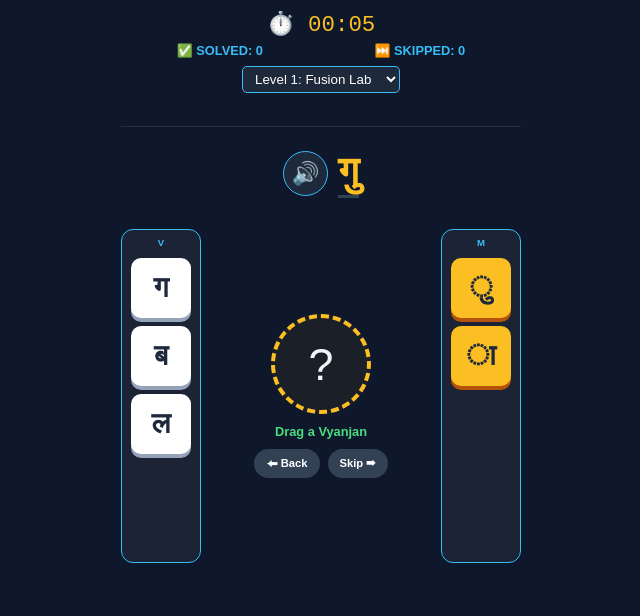
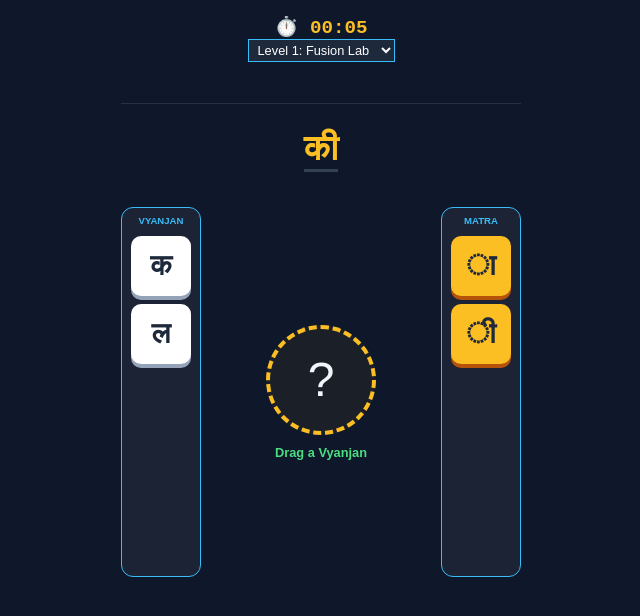
Before and after one commit to pvnarayana76/Maatra4, a plain HTML site: page index.html in a window 1280 px wide. Shown: the whole page, without its empty margins (319-959 px from the left). Drawn offline with Linux system fonts and the light colour scheme.

Commit message:
index.html

```diff
--- a/index.html
+++ b/index.html
@@ -3,7 +3,7 @@
 <head>
     <meta charset="UTF-8">
     <meta name="viewport" content="width=device-width, initial-scale=1.0, maximum-scale=1.0, user-scalable=no">
-    <title>Akshara Alchemist - Classroom Pro</title>
+    <title>Akshara Alchemist - Pro</title>
     <style>
         :root { --bg: #0f172a; --blue: #38bdf8; --gold: #fbbf24; --white: #f1f5f9; --green: #4ade80; --red: #ef4444; }
         * { box-sizing: border-box; touch-action: none; -webkit-user-select: none; }
@@ -14,88 +14,64 @@
         }
 
         .container { width: 100%; max-width: 420px; height: 100%; display: flex; flex-direction: column; padding: 10px; }
+        header { text-align: center; height: 12%; border-bottom: 1px solid rgba(255,255,255,0.1); }
+        .timer { font-family: monospace; font-size: 1.2rem; color: var(--gold); margin-top: 5px; font-weight: bold; }
 
-        header { text-align: center; height: 15%; border-bottom: 1px solid rgba(255,255,255,0.1); padding-bottom: 5px; }
-        .stats-bar { display: flex; justify-content: space-around; font-size: 0.8rem; margin-top: 5px; color: var(--blue); font-weight: bold; }
-        .timer { font-family: monospace; font-size: 1.4rem; color: var(--gold); }
+        #goal-area { text-align: center; height: 12%; display: flex; align-items: center; justify-content: center; }
+        #target-text { color: var(--gold); font-size: 2.2rem; font-weight: bold; border-bottom: 3px solid #334155; }
 
-        #goal-area { text-align: center; height: 12%; display: flex; align-items: center; justify-content: center; gap: 10px; }
-        #target-text { color: var(--gold); font-size: 2.5rem; font-weight: bold; border-bottom: 3px solid #334155; }
-        .speak-btn { background: #1e293b; border: 1px solid var(--blue); border-radius: 50%; width: 45px; height: 45px; font-size: 1.4rem; cursor: pointer; color: white; display: flex; align-items: center; justify-content: center; }
-
-        .game-grid { display: grid; grid-template-columns: 80px 1fr 80px; gap: 10px; height: 45%; align-items: center; }
-        .bank { background: rgba(255,255,255,0.05); border: 1px solid var(--blue); border-radius: 12px; height: 95%; display: flex; flex-direction: column; align-items: center; padding: 5px; gap: 8px; overflow-y: auto; }
-        .bank h3 { font-size: 0.6rem; margin: 2px; color: var(--blue); text-transform: uppercase; }
+        .game-grid { display: grid; grid-template-columns: 80px 1fr 80px; gap: 10px; height: 50%; align-items: center; }
+        .bank {
+            background: rgba(255,255,255,0.05); border: 1px solid var(--blue); border-radius: 12px;
+            height: 95%; display: flex; flex-direction: column; align-items: center; padding: 5px; gap: 8px; overflow-y: auto;
+        }
+        .bank h3 { font-size: 0.6rem; margin: 2px; color: var(--blue); }
 
         .forge-zone { display: flex; flex-direction: column; align-items: center; justify-content: center; }
-        #forge-circle { width: 100px; height: 100px; border: 4px dashed var(--gold); border-radius: 50%; display: flex; justify-content: center; align-items: center; font-size: 2.8rem; background: rgba(251,191,36,0.05); transition: 0.2s; }
+        #forge-circle {
+            width: 110px; height: 110px; border: 4px dashed var(--gold); border-radius: 50%;
+            display: flex; justify-content: center; align-items: center; font-size: 3rem;
+            background: rgba(251,191,36,0.05); transition: all 0.2s;
+        }
 
         .shake { animation: shake 0.4s; border-color: var(--red) !important; background: rgba(239, 68, 68, 0.2) !important; }
         @keyframes shake { 0%, 100% { transform: translateX(0); } 25% { transform: translateX(-8px); } 75% { transform: translateX(8px); } }
 
-        .tile { width: 60px; height: 60px; background: white; color: #1e293b; border-radius: 10px; display: flex; justify-content: center; align-items: center; font-size: 1.8rem; font-weight: bold; box-shadow: 0 4px 0 #94a3b8; flex-shrink: 0; }
+        .tile {
+            width: 60px; height: 60px; background: white; color: #1e293b; border-radius: 10px;
+            display: flex; justify-content: center; align-items: center; font-size: 1.8rem; font-weight: bold;
+            box-shadow: 0 4px 0 #94a3b8; flex-shrink: 0;
+        }
         .tile.m { background: var(--gold); box-shadow: 0 4px 0 #b45309; }
 
-        #msg { font-size: 0.8rem; color: var(--green); margin-top: 10px; height: 15px; font-weight: bold; }
-
-        .nav-controls { display: flex; gap: 8px; margin-top: 10px; }
-        .nav-btn { padding: 8px 12px; background: #334155; border: none; border-radius: 20px; color: white; font-weight: bold; font-size: 0.7rem; cursor: pointer; }
-        #next-btn { background: var(--green); color: #0f172a; }
+        #msg { font-size: 0.8rem; color: var(--green); margin-top: 10px; height: 15px; font-weight: bold; text-align: center; }
+        #next-btn { padding: 10px 20px; background: var(--green); border: none; border-radius: 30px; font-weight: bold; color: #0f172a; margin-top: 5px; cursor: pointer;}
         .hidden { display: none !important; }
 
         #tray-area { height: 15%; display: flex; flex-direction: column; align-items: center; justify-content: center; }
-        .word-tray { display: flex; gap: 8px; flex-wrap: wrap; justify-content: center; }
-        .slot { width: 60px; height: 60px; border: 2px dashed #475569; border-radius: 10px; display: flex; justify-content: center; align-items: center; font-size: 1.6rem; background: rgba(0,0,0,0.2); }
-
-        /* MODAL REPORT */
-        .modal { position: fixed; top: 0; left: 0; width: 100%; height: 100%; background: rgba(0,0,0,0.9); display: none; flex-direction: column; align-items: center; justify-content: center; z-index: 100; text-align: center; }
-        .modal-content { background: #1e293b; padding: 30px; border-radius: 20px; border: 2px solid var(--blue); width: 85%; max-width: 350px; }
-        .modal h2 { color: var(--gold); margin-bottom: 20px; }
-        .modal p { font-size: 1.2rem; margin: 10px 0; }
-        .reset-btn { margin-top: 20px; padding: 12px 25px; background: var(--green); border: none; border-radius: 30px; font-weight: bold; color: #0f172a; cursor: pointer; }
+        .word-tray { display: flex; gap: 8px; }
+        .slot { width: 65px; height: 65px; border: 2px dashed #475569; border-radius: 10px; display: flex; justify-content: center; align-items: center; font-size: 1.8rem; background: rgba(0,0,0,0.2); }
     </style>
 </head>
 <body>
 
-<div id="report-modal" class="modal">
-    <div class="modal-content">
-        <h2>Shabash! 🌟</h2>
-        <p>Accuracy: <span id="rep-acc">0</span>%</p>
-        <p>Time: <span id="rep-time">00:00</span></p>
-        <p>Skipped: <span id="rep-skip">0</span></p>
-        <button class="reset-btn" onclick="closeModal()">Play Again</button>
-    </div>
-</div>
-
 <div class="container">
     <header>
         <div class="timer">⏱️ <span id="clock">00:00</span></div>
-        <div class="stats-bar">
-            <span>✅ SOLVED: <span id="stat-win">0</span></span>
-            <span>⏭️ SKIPPED: <span id="stat-skip">0</span></span>
-        </div>
-        <select id="lvl" onchange="start()" style="margin-top:8px; background:#1e293b; color:white; border:1px solid var(--blue); padding: 4px 8px; border-radius: 5px;">
+        <select id="lvl" onchange="start()" style="background:#1e293b; color:white; border:1px solid var(--blue); padding: 2px 5px; font-size: 0.8rem;">
             <option value="1">Level 1: Fusion Lab</option>
             <option value="2">Level 2: Word Smith</option>
         </select>
     </header>
 
-    <div id="goal-area">
-        <button class="speak-btn" onclick="pronounceTarget()">🔊</button>
-        <div id="target-text">...</div>
-    </div>
+    <div id="goal-area"><div id="target-text">...</div></div>
 
     <div class="game-grid">
         <div class="bank" id="v-bank"></div>
         <div class="forge-zone">
-            <div id="forge-circle" ondragover="e=>e.preventDefault()" ondrop="handleDrop(event)">?</div>
+            <div id="forge-circle" ondragover="e=>e.preventDefault()" ondrop="handleDrop(event)" draggable="true" ondragstart="handleForgeDrag(event)">?</div>
             <div id="msg">Drag a Vyanjan</div>
-
-            <div class="nav-controls">
-                <button class="nav-btn" onclick="moveBack()">⬅ Back</button>
-                <button class="nav-btn" id="skip-btn" onclick="skipMove()">Skip ➡</button>
-            </div>
-            <button id="next-btn" class="nav-btn hidden" onclick="moveNext()">Correct! Next →</button>
+            <button id="next-btn" class="hidden" onclick="moveNext()">Next →</button>
         </div>
         <div class="bank" id="m-bank"></div>
     </div>
@@ -103,57 +79,48 @@
     <div id="tray-area" class="hidden"><div class="word-tray" id="word-tray"></div></div>
 </div>
 
-
-
 <script>
     let bridge = { v: "", m: "", dType: "", dVal: "" };
     let timer = 0, clockInterval = null, idx = 0;
-    let stats = { win: 0, skip: 0 };
-    let currentList = [];
 
-    // --- INTEGRATED 124 WORD DATABASE (SAMPLE SET) ---
-    const allWords = [
-        {w:"अनार", p:["अ", "ना", "र"], v:["न", "र", "म"], m:["ा"]},
-        {w:"आम", p:["आ", "म"], v:["म", "स"], m:["ा"]},
-        {w:"इमली", p:["इ", "म", "ली"], v:["म", "ल", "क"], m:["ी"]},
-        {w:"बाघ", p:["बा", "घ"], v:["ब", "घ", "ल"], m:["ा"]},
-        {w:"केला", p:["के", "ला"], v:["क", "ल", "म"], m:["े", "ा"]},
-        {w:"मछली", p:["म", "छ", "ली"], v:["म", "छ", "ल"], m:["ी"]},
-        {w:"पपीता", p:["प", "पी", "ता"], v:["प", "त", "ल"], m:["ी", "ा"]},
-        {w:"बकरी", p:["ब", "क", "री"], v:["ब", "क", "र"], m:["ी"]},
-        {w:"मोर", p:["मो", "र"], v:["म", "र"], m:["ो"]},
-        {w:"सूरज", p:["सू", "र", "ज"], v:["स", "र", "ज"], m:["ू"]},
-        {w:"गुलाब", p:["गु", "ला", "ब"], v:["ग", "ल", "ब"], m:["ु", "ा"]},
-        {w:"तोता", p:["तो", "ता"], v:["त", "म"], m:["ो", "ा"]}
+    function playSound(t) {
+        const c = new (window.AudioContext || window.webkitAudioContext)();
+        const o = c.createOscillator(); const g = c.createGain();
+        if(t==='success'){ o.frequency.setValueAtTime(523,c.currentTime); o.frequency.exponentialRampToValueAtTime(880,c.currentTime+0.1); }
+        else { o.type='sawtooth'; o.frequency.setValueAtTime(120,c.currentTime); o.frequency.exponentialRampToValueAtTime(40,c.currentTime+0.2); }
+        o.connect(g); g.connect(c.destination); o.start(); o.stop(c.currentTime+0.3);
+    }
+
+    const l1Data = [
+        {t:"की",v:["क","ल"],m:["ा","ी"]}, {t:"पु",v:["प","स"],m:["ु","ू"]}, {t:"दे",v:["द","म"],m:["े","ै"]},
+        {t:"मो",v:["म","न"],m:["ो","ौ"]}, {t:"रि",v:["र","ज"],m:["ि","ी"]}, {t:"सा",v:["स","प"],m:["ा","ु"]},
+        {t:"नू",v:["न","त"],m:["ु","ू"]}, {t:"है",v:["ह","क"],m:["े","ै"]}, {t:"चो",v:["च","ल"],m:["ो","ौ"]},
+        {t:"बी",v:["ब","प"],m:["ि","ी"]}, {t:"टा",v:["ट","ड"],m:["ा","े"]}, {t:"गौ",v:["ग","ज"],m:["ो","ौ"]},
+        {t:"खि",v:["ख","ग"],m:["ि","ी"]}, {t:"पे",v:["प","ब"],m:["े","ै"]}, {t:"धु",v:["ध","थ"],m:["ु","ू"]},
+        {t:"लै",v:["ल","व"],m:["े","ै"]}, {t:"नो",v:["न","म"],m:["ो","ा"]}, {t:"सी",v:["स","श"],m:["ि","ी"]},
+        {t:"कृ",v:["क","भ"],m:["ृ","ु"]}, {t:"थै",v:["थ","ट"],m:["े","ै"]}, {t:"जो",v:["ज","झ"],m:["ो","ौ"]},
+        {t:"दू",v:["द","ब"],m:["ु","ू"]}, {t:"मी",v:["म","ल"],m:["ि","ी"]}, {t:"रा",v:["र","त"],m:["ा","ि"]}, {t:"फू",v:["फ","प"],m:["ु","ू"]}
     ];
 
-    function shuffle(arr) {
-        for (let i = arr.length - 1; i > 0; i--) {
-            const j = Math.floor(Math.random() * (i + 1));
-            [arr[i], arr[j]] = [arr[j], arr[i]];
-        }
-        return arr;
-    }
-
-    function pronounceTarget() {
-        const text = document.getElementById('target-text').innerText;
-        const msg = new SpeechSynthesisUtterance(text);
-        msg.lang = 'hi-IN';
-        msg.rate = 0.8;
-        window.speechSynthesis.speak(msg);
-    }
+    const l2Data = [
+        {w:"काम",p:["का","म"],v:["क","म"],m:["ा"]}, {w:"किताब",p:["कि","ता","ब"],v:["क","त","ब"],m:["ि","ा"]},
+        {w:"मछली",p:["म","छ","ली"],v:["म","छ","ल"],m:["ी"]}, {w:"गुलाब",p:["गु","ला","ब"],v:["ग","ल","ब"],m:["ु","ा"]},
+        {w:"पेड़",p:["पे","ड़"],v:["प","ड़"],m:["े"]}, {w:"सूरज",p:["सू","र","ज"],v:["स","र","ज"],m:["ू"]},
+        {w:"टोपी",p:["टो","पी"],v:["ट","प"],m:["ो","ी"]}, {w:"पौधा",p:["पौ","धा"],v:["प","ध"],m:["ौ","ा"]},
+        {w:"हाथी",p:["हा","थी"],v:["ह","थ"],m:["ा","ी"]}, {w:"चिड़िया",p:["चि","ड़ि","या"],v:["च","ड़","य"],m:["ि","ा"]},
+        {w:"रेल",p:["रे","ल"],v:["र","ल"],m:["े"]}, {w:"बैल",p:["बै","ल"],v:["ब","ल"],m:["ै"]},
+        {w:"कौआ",p:["कौ","आ"],v:["क","आ"],m:["ौ"]}, {w:"माला",p:["मा","ला"],v:["म","ल"],m:["ा"]},
+        {w:"साधु",p:["सा","धु"],v:["स","ध"],m:["ा","ु"]}, {w:"जूता",p:["जू","ता"],v:["ज","त"],m:["ू","ा"]},
+        {w:"केला",p:["के","ला"],v:["क","ल"],m:["े","ा"]}, {w:"सैनिक",p:["सै","नि","क"],v:["स","न","क"],m:["ै","ि"]},
+        {w:"मोर",p:["मो","र"],v:["म","र"],m:["ो"]}, {w:"कृषि",p:["कृ","षि"],v:["क","ष"],m:["ृ","ि"]},
+        {w:"सेब",p:["से","ब"],v:["स","ब"],m:["े"]}, {w:"पैसा",p:["पै","सा"],v:["प","स"],m:["ै","ा"]},
+        {w:"ढोल",p:["ढो","ल"],v:["ढ","ल"],m:["ो"]}, {w:"नौका",p:["नौ","का"],v:["न","क"],m:["ौ","ा"]}, {w:"वृक्ष",p:["वृ","क्ष"],v:["व","क्ष"],m:["ृ"]}
+    ];
 
     function start() {
-        idx = 0; stats.win = 0; stats.skip = 0;
-        updateDashboard();
-        const lvl = document.getElementById('lvl').value;
-        currentList = shuffle([...allWords]).slice(0, 10); // Change to 'allWords.length' for full 124
-
-        if(clockInterval) clearInterval(clockInterval);
-        timer = 0;
-        clockInterval = setInterval(() => {
-            timer++;
-            let m = Math.floor(timer/60).toString().padStart(2,'0');
+        idx = 0; if(clockInterval) clearInterval(clockInterval);
+        timer = 0; clockInterval = setInterval(() => {
+            timer++; let m = Math.floor(timer/60).toString().padStart(2,'0');
             let s = (timer%60).toString().padStart(2,'0');
             document.getElementById('clock').innerText = `${m}:${s}`;
         }, 1000);
@@ -162,100 +129,58 @@
 
     function load() {
         const lvl = document.getElementById('lvl').value;
-        const d = currentList[idx];
-        const targetPart = d.p.find(p => p.length > 1) || d.p[0];
-        document.getElementById('target-text').innerText = (lvl == "1") ? targetPart : d.w;
+        const d = (lvl == "1") ? l1Data[idx] : l2Data[idx];
+        document.getElementById('target-text').innerText = (lvl == "1") ? d.t : d.w;
         document.getElementById('next-btn').classList.add('hidden');
-        document.getElementById('skip-btn').classList.remove('hidden');
         document.getElementById('msg').innerText = "Drag a Vyanjan";
         bridge.v = ""; bridge.m = "";
         document.getElementById('forge-circle').innerText = "?";
-
-        const vS = shuffle([...d.v]);
-        const mS = shuffle([...d.m]);
-        document.getElementById('v-bank').innerHTML = "<h3>V</h3>";
-        vS.forEach(v => document.getElementById('v-bank').innerHTML += `<div class="tile" draggable="true" ondragstart="hDS('${v}','v')">${v}</div>`);
-        document.getElementById('m-bank').innerHTML = "<h3>M</h3>";
-        mS.forEach(m => document.getElementById('m-bank').innerHTML += `<div class="tile m" draggable="true" ondragstart="hDS('${m}','m')">${m}</div>`);
-
+        document.getElementById('v-bank').innerHTML = "<h3>VYANJAN</h3>";
+        d.v.forEach(v => document.getElementById('v-bank').innerHTML += `<div class="tile" draggable="true" ondragstart="hDS('${v}','v')">${v}</div>`);
+        document.getElementById('m-bank').innerHTML = "<h3>MATRA</h3>";
+        d.m.forEach(m => document.getElementById('m-bank').innerHTML += `<div class="tile m" draggable="true" ondragstart="hDS('${m}','m')">${m}</div>`);
         const trayA = document.getElementById('tray-area');
         if(lvl == "2") {
             trayA.classList.remove('hidden'); document.getElementById('word-tray').innerHTML = "";
-            d.p.forEach(part => {
-                const isBase = (part.length === 1 && !part.match(/[ा-ौ]/));
-                document.getElementById('word-tray').innerHTML += `<div class="slot" ondragover="e=>e.preventDefault()" ondrop="hTD(event, '${part}', ${isBase})">?</div>`;
-            });
+            d.p.forEach(part => document.getElementById('word-tray').innerHTML += `<div class="slot" ondragover="e=>e.preventDefault()" ondrop="hTD(event, '${part}')">?</div>`);
         } else trayA.classList.add('hidden');
-        pronounceTarget();
     }
 
     function hDS(v, t) { bridge.dVal = v; bridge.dType = t; }
+    function handleForgeDrag(e) { bridge.dVal = bridge.v + bridge.m; bridge.dType = "f"; }
 
     function handleDrop(e) {
-        e.preventDefault(); const c = document.getElementById('forge-circle');
-        if (bridge.dType === 'v') {
-            bridge.v = bridge.dVal; bridge.m = ""; c.innerText = bridge.v;
-        } else if (bridge.dType === 'm' && bridge.v !== "") {
+        e.preventDefault(); const c = document.getElementById('forge-circle'); c.classList.remove('shake');
+        if (bridge.dType === 'v') { bridge.v = bridge.dVal; bridge.m = ""; c.innerText = bridge.v; document.getElementById('msg').innerText = "Now add Matra"; }
+        else if (bridge.dType === 'm' && bridge.v !== "") {
             bridge.m = bridge.dVal; c.innerText = bridge.v + bridge.m;
             if (document.getElementById('lvl').value == "1") {
-                if (c.innerText === document.getElementById('target-text').innerText) victory();
+                if (c.innerText === l1Data[idx].t) victory();
                 else triggerError(c, true);
             }
         }
     }
 
-    function hTD(e, target, isBase) {
-        e.preventDefault();
-        const val = isBase ? bridge.dVal : (bridge.v + bridge.m);
-        if (val === target) {
-            e.target.innerText = val; e.target.style.background = "rgba(74, 222, 128, 0.4)";
-            if ([...document.querySelectorAll('.slot')].every(s => s.innerText !== "?")) victory();
+    function hTD(e, target) {
+        e.preventDefault(); const combo = bridge.v + bridge.m;
+        if (combo === target) {
+            e.target.innerText = combo; e.target.style.background = "rgba(74, 222, 128, 0.2)"; e.target.style.borderColor = "var(--green)";
+            const slots = [...document.querySelectorAll('.slot')];
+            if (slots.every(s => s.innerText !== "?")) victory();
             else { bridge.v = ""; bridge.m = ""; document.getElementById('forge-circle').innerText = "?"; }
-        } else triggerError(e.target, true);
+        } else { triggerError(e.target, true); document.getElementById('msg').innerText = "Wrong part!"; }
     }
 
     function triggerError(el, wipe) {
-        el.classList.add('shake');
+        playSound('error'); el.classList.add('shake');
         setTimeout(() => {
             el.classList.remove('shake');
-            if(wipe) { bridge.v = ""; bridge.m = ""; document.getElementById('forge-circle').innerText = "?"; }
+            if(wipe) { bridge.v = ""; bridge.m = ""; document.getElementById('forge-circle').innerText = "?"; document.getElementById('msg').innerText = "Failed!"; }
         }, 400);
     }
 
-    function victory() {
-        stats.win++; updateDashboard();
-        document.getElementById('msg').innerText = "Shabash!";
-        document.getElementById('next-btn').classList.remove('hidden');
-        document.getElementById('skip-btn').classList.add('hidden');
-    }
-
-    function skipMove() { stats.skip++; updateDashboard(); moveNext(); }
-    function moveBack() { if(idx > 0) { idx--; load(); } }
-
-    function moveNext() {
-        idx++;
-        if(idx >= currentList.length) showFinalReport();
-        else load();
-    }
-
-    function showFinalReport() {
-        clearInterval(clockInterval);
-        document.getElementById('rep-acc').innerText = Math.round((stats.win / currentList.length) * 100);
-        document.getElementById('rep-time').innerText = document.getElementById('clock').innerText;
-        document.getElementById('rep-skip').innerText = stats.skip;
-        document.getElementById('report-modal').style.display = "flex";
-    }
-
-    function closeModal() {
-        document.getElementById('report-modal').style.display = "none";
-        start();
-    }
-
-    function updateDashboard() {
-        document.getElementById('stat-win').innerText = stats.win;
-        document.getElementById('stat-skip').innerText = stats.skip;
-    }
-
+    function victory() { playSound('success'); document.getElementById('msg').innerText = "Shabash!"; document.getElementById('next-btn').classList.remove('hidden'); }
+    function moveNext() { idx++; const max = (document.getElementById('lvl').value == "1") ? l1Data.length : l2Data.length; if(idx >= max) idx = 0; load(); }
     start();
 </script>
 </body>
```
